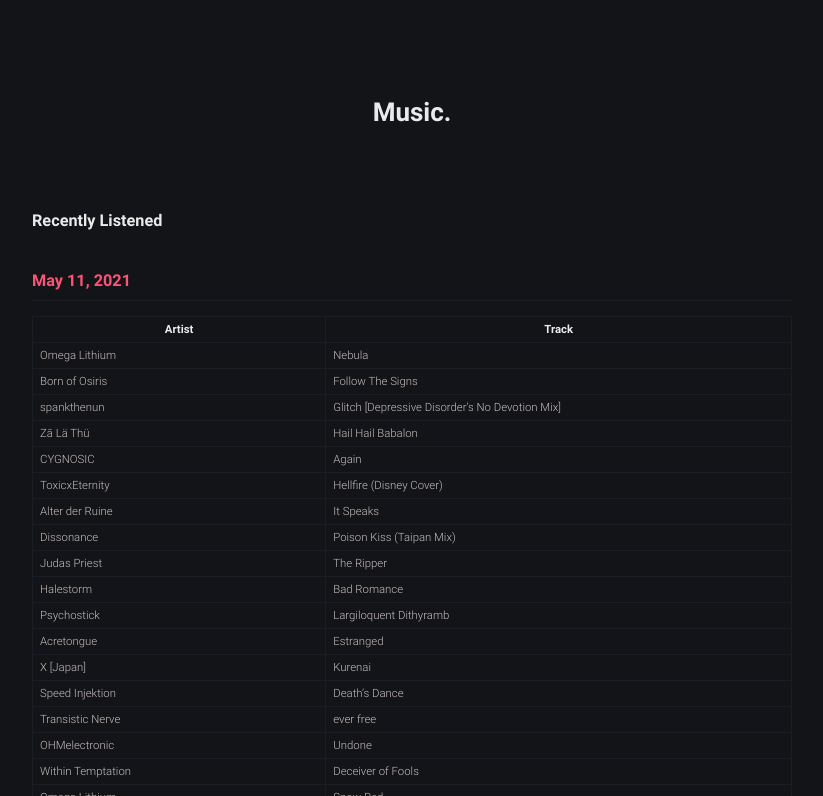
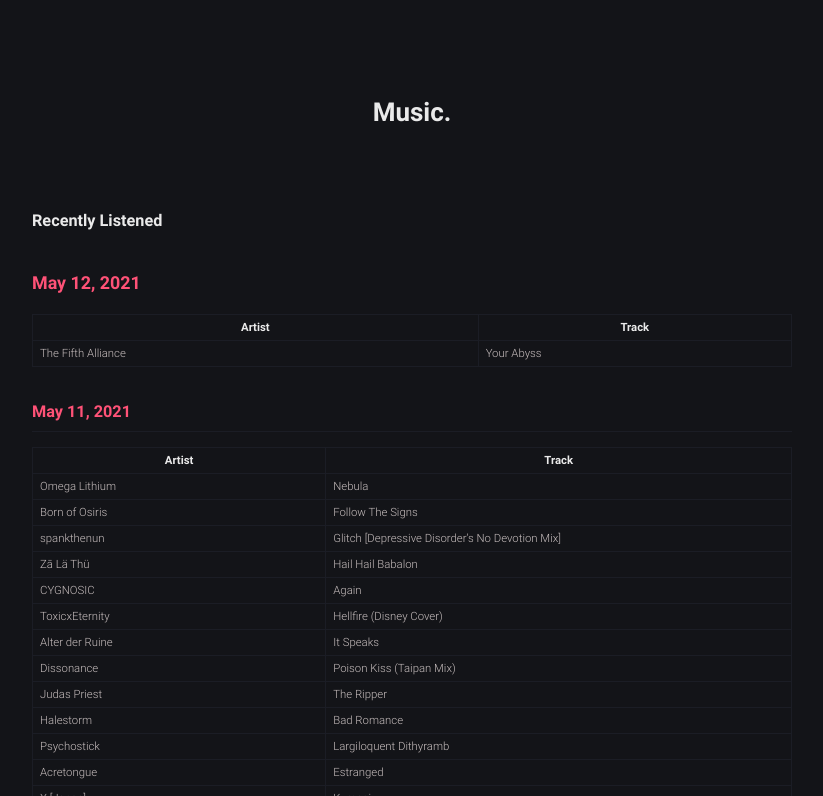
Before and after one commit to robert-marshall/xyz, a Jekyll site: the page built from music.md, in a window 1280 px wide and 900 px high, cut to the strip 104-900 px from the top of the window. Shown: the whole strip, without its empty margins (228-1051 px from the left). Built offline with Jekyll 4.4.1, drawn with Linux system fonts in a browser that asks for light colours.

Commit message:
arrrggghhhhh fixed!

```diff
--- a/music.md
+++ b/music.md
@@ -7,6 +7,13 @@
 ---
 
 #### Recently Listened
+
+## [May 12, 2021](#may-12-2021)
+
+| Artist | Track |
+|--------|-------|
+The Fifth Alliance | Your Abyss
+
 ### [May 11, 2021](#may-11-2021)
 
 | Artist | Track |
```
